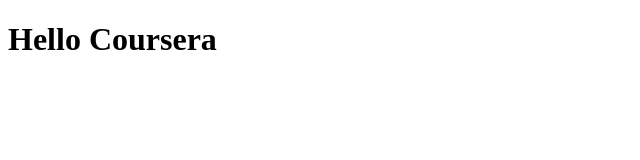
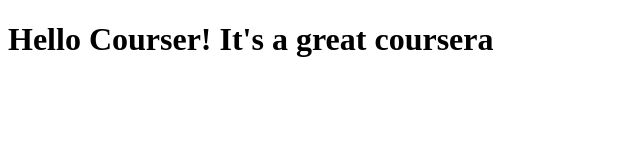
Before and after one commit to Anas-Stasia/coursera-test, a plain HTML site: page site/index.html in a window 1280 px wide. Shown: the whole page, without its empty margins (0-640 px from the left). Drawn offline with Linux system fonts and the light colour scheme.

Commit message:
Small addition to our page content.

```diff
--- a/site/index.html
+++ b/site/index.html
@@ -4,6 +4,6 @@
         <title>Hello Coursera!</title>
     </head>
     <body>
-        <h1>Hello Coursera</h1>
+        <h1>Hello Courser! It's a great coursera</h1>
     </body>
 </html>
```
